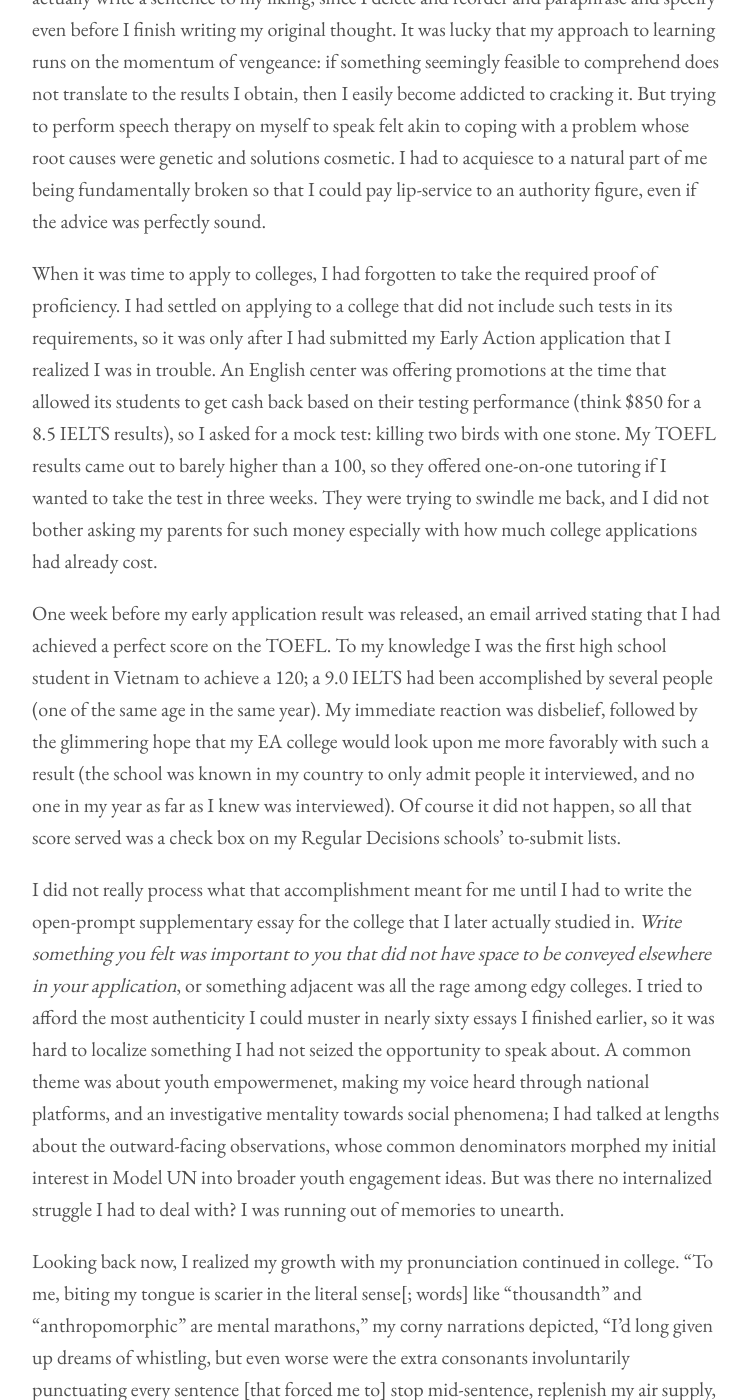
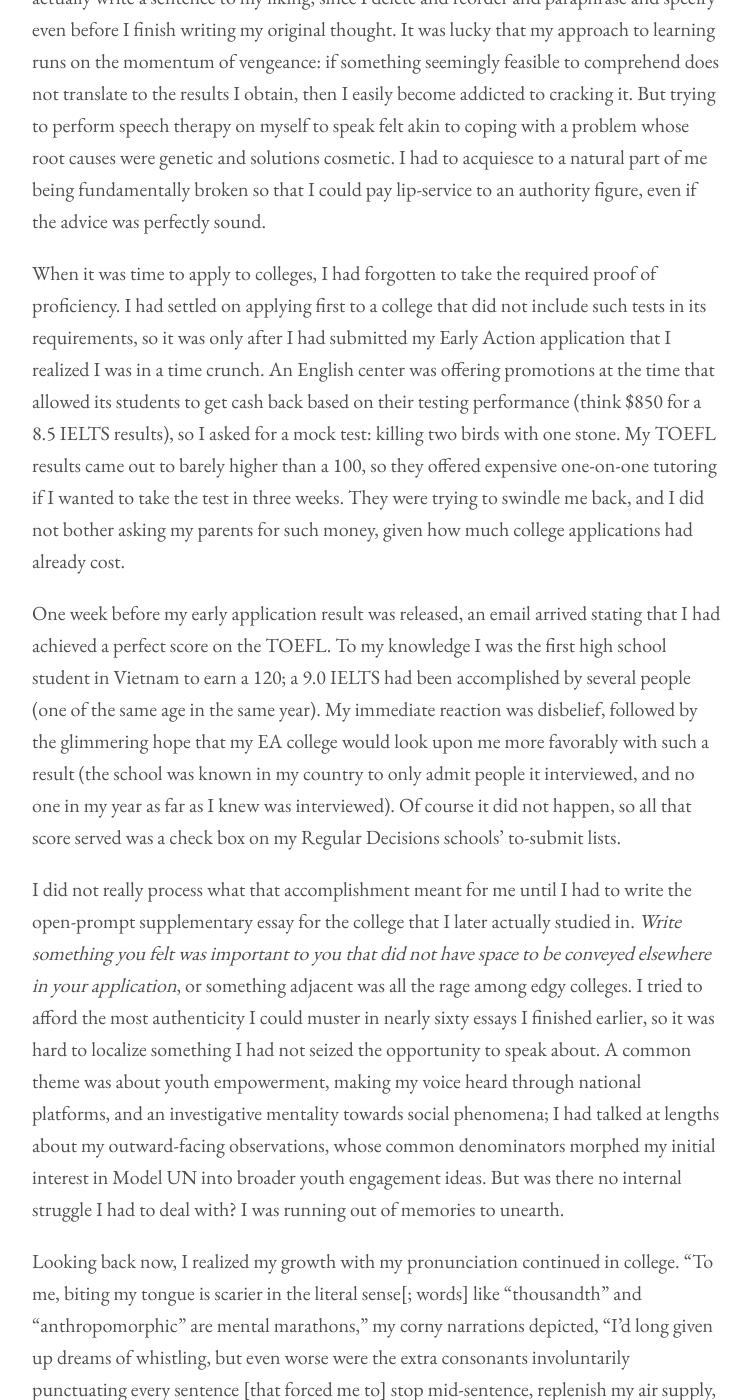
Before and after one commit to aidenva/aidenva.github.io, a Jekyll site: the page built from _posts/2022-08-16-toefl.md, in a window 1280 px wide and 1400 px high, scrolled down 3720 px. Shown: the whole window, without its empty margins (263-1013 px from the left). Built offline with Jekyll 4.4.1, drawn with Linux system fonts in a browser that asks for light colours; some of the changed text lies outside the part shown.

Commit message:
edit toefl

```diff
--- a/_posts/2022-08-16-toefl.md
+++ b/_posts/2022-08-16-toefl.md
@@ -28,12 +28,12 @@ There was probably a lot more content to the melodramatic remarks that ensued, b
 
 Between the second semester of my tenth grade and my first time taking the National English Competition, I spent hours standing in front of a mirror analyzing every pattern of speech I had. I became much more conscious of how I sounded, recording my voice, observed my tongue positioning in different languages, and taking deep breaths before I started speaking. An idea that I experimented with was the process of ideation and transcription. How did the phenomenological bridge between what I wanted to say and what I said occured, and was there a way to tune it? I documented how long it took me to actually write a sentence to my liking, since I delete and reorder and paraphrase and specify even before I finish writing my original thought. It was lucky that my approach to learning runs on the momentum of vengeance: if something seemingly feasible to comprehend does not translate to the results I obtain, then I easily become addicted to cracking it. But trying to perform speech therapy on myself to speak felt akin to coping with a problem whose root causes were genetic and solutions cosmetic. I had to acquiesce to a natural part of me being fundamentally broken so that I could pay lip-service to an authority figure, even if the advice was perfectly sound.
 
-When it was time to apply to colleges, I had forgotten to take the required proof of proficiency. I had settled on applying to a college that did not include such tests in its requirements, so it was only after I had submitted my Early Action application that I realized I was in trouble. An English center was offering promotions at the time that allowed its students to get cash back based on their testing performance (think $850 for a 8.5 IELTS results), so I asked for a mock test: killing two birds with one stone. My TOEFL results came out to barely higher than a 100, so they offered one-on-one tutoring if I wanted to take the test in three weeks. They were trying to swindle me back, and I did not bother asking my parents for such money especially with how much college applications had already cost.
+When it was time to apply to colleges, I had forgotten to take the required proof of proficiency. I had settled on applying first to a college that did not include such tests in its requirements, so it was only after I had submitted my Early Action application that I realized I was in a time crunch. An English center was offering promotions at the time that allowed its students to get cash back based on their testing performance (think $850 for a 8.5 IELTS results), so I asked for a mock test: killing two birds with one stone. My TOEFL results came out to barely higher than a 100, so they offered expensive one-on-one tutoring if I wanted to take the test in three weeks. They were trying to swindle me back, and I did not bother asking my parents for such money, given how much college applications had already cost.
 
-One week before my early application result was released, an email arrived stating that I had achieved a perfect score on the TOEFL. To my knowledge I was the first high school student in Vietnam to achieve a 120; a 9.0 IELTS had been accomplished by several people (one of the same age in the same year). My immediate reaction was disbelief, followed by the glimmering hope that my EA college would look upon me more favorably with such a result (the school was known in my country to only admit people it interviewed, and no one in my year as far as I knew was interviewed). Of course it did not happen, so all that score served was a check box on my Regular Decisions schools' to-submit lists.
+One week before my early application result was released, an email arrived stating that I had achieved a perfect score on the TOEFL. To my knowledge I was the first high school student in Vietnam to earn a 120; a 9.0 IELTS had been accomplished by several people (one of the same age in the same year). My immediate reaction was disbelief, followed by the glimmering hope that my EA college would look upon me more favorably with such a result (the school was known in my country to only admit people it interviewed, and no one in my year as far as I knew was interviewed). Of course it did not happen, so all that score served was a check box on my Regular Decisions schools' to-submit lists.
 
-I did not really process what that accomplishment meant for me until I had to write the open-prompt supplementary essay for the college that I later actually studied in. <em>Write something you felt was important to you that did not have space to be conveyed elsewhere in your application</em>, or something adjacent was all the rage among edgy colleges. I tried to afford the most authenticity I could muster in nearly sixty essays I finished earlier, so it was hard to localize something I had not seized the opportunity to speak about. A common theme was about youth empowermenet, making my voice heard through national platforms, and an investigative mentality towards social phenomena; I had talked at lengths about the outward-facing observations, whose common denominators morphed my initial interest in Model UN into broader youth engagement ideas. But was there no internalized struggle I had to deal with? I was running out of memories to unearth.
+I did not really process what that accomplishment meant for me until I had to write the open-prompt supplementary essay for the college that I later actually studied in. <em>Write something you felt was important to you that did not have space to be conveyed elsewhere in your application</em>, or something adjacent was all the rage among edgy colleges. I tried to afford the most authenticity I could muster in nearly sixty essays I finished earlier, so it was hard to localize something I had not seized the opportunity to speak about. A common theme was about youth empowerment, making my voice heard through national platforms, and an investigative mentality towards social phenomena; I had talked at lengths about my outward-facing observations, whose common denominators morphed my initial interest in Model UN into broader youth engagement ideas. But was there no internal struggle I had to deal with? I was running out of memories to unearth.
 
-Looking back now, I realized my growth with my pronunciation continued in college. "To me, biting my tongue is scarier in the literal sense[; words] like "thousandth" and "anthropomorphic" are mental marathons," my corny narrations depicted, "I'd long given up dreams of whistling, but even worse were the extra consonants involuntarily punctuating every sentence [that forced me to] stop mid-sentence, replenish my air supply, and focus on navigating a single syllable." Dipthongs and rhotic alveolars ceased being inimical to my daily externalization, and some of the anxiety that embedded my philosophy of speech one day disappeared. I gained a sense of ownership of my English usage, controlling its flexions and irregularities as if I was born into it. Perhaps now I deserved the high score I achieved on the TOEFL, but the good news is my thoughts are no less speedy. There is a certain degree of maturity that allowed me to mince my words, round out my phonemes, and deliberate my diction, to a point where I refine the form as much as the content of my thoughts. There is a mechanical element of proficiency tests that good test-takers could easily notice and ace. For me, it took an immersive self-conditioning to convince myself that I was capable of speaking sense.
+Looking back now, I realized my growth with my pronunciation continued in college. "To me, biting my tongue is scarier in the literal sense[; words] like "thousandth" and "anthropomorphic" are mental marathons," my corny narrations depicted, "I'd long given up dreams of whistling, but even worse were the extra consonants involuntarily punctuating every sentence [that forced me to] stop mid-sentence, replenish my air supply, and focus on navigating a single syllable." Dipthongs and rhotic alveolars ceased being inimical to my daily externalization, and some of the anxiety that embedded my philosophy of speech one day disappeared. I gained a sense of ownership of my English usage, controlling its flexions and irregularities as if I was born into it. Perhaps now I deserve the high score I achieved on the TOEFL, but the good news is my thoughts are no less speedy. There is a certain degree of maturity that allowed me to mince my words, round out my phonemes, and deliberate my diction, to a point where I refine the form as much as the content of my thoughts. There is a mechanical element of proficiency tests that good test-takers could easily notice and ace. For me, it took an immersive self-conditioning to convince myself that I was capable of speaking sense.
 
 That is, before I started habitually spewing tangential gibberish to my close college friends.
```
Also changed, not shown: other parts of _posts/2022-08-16-toefl.md (+3 -3 lines).
